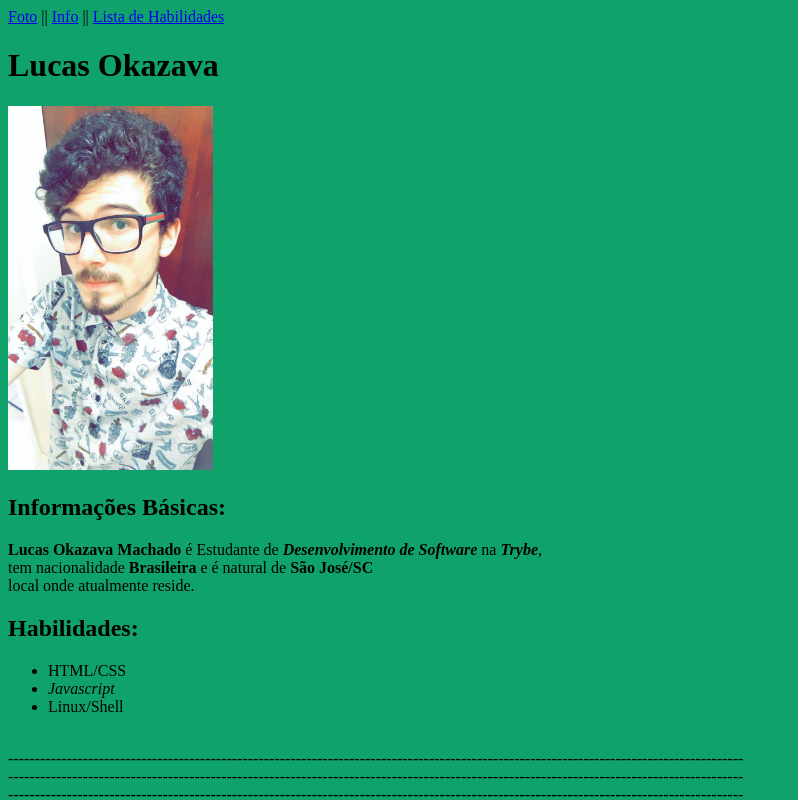
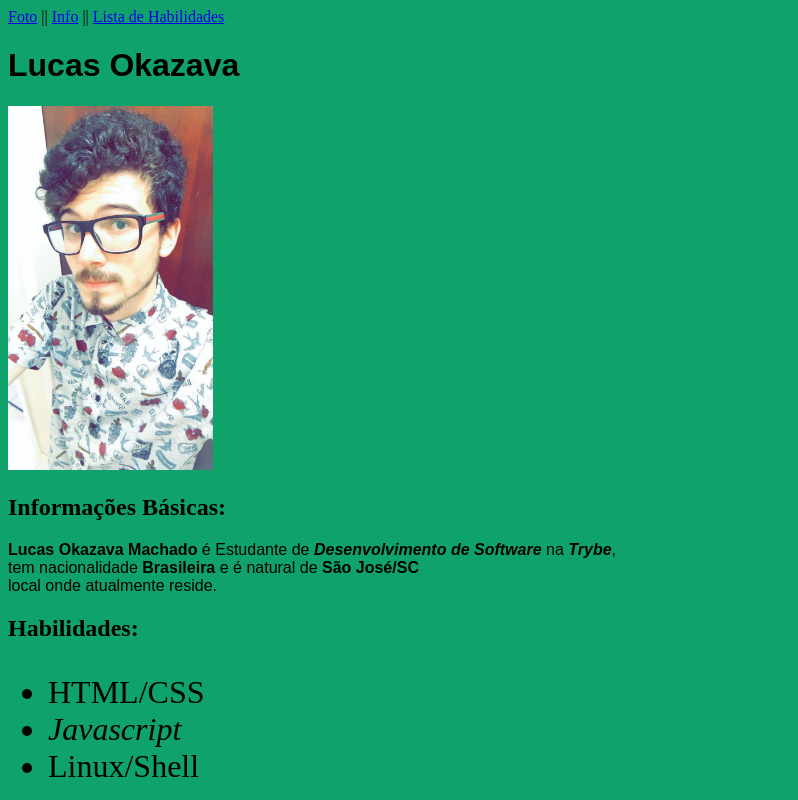
Before and after one commit to lucasokazava/Trybe-Course, a plain HTML site: page Portfólio-Web/index.html in a window 1280 px wide. Shown: the top 800 px of the page, without its empty margins (0-798 px from the left). Drawn offline with Linux system fonts and the light colour scheme.

Commit message:
css part1

```diff
--- a/Portfólio-Web/index.html
+++ b/Portfólio-Web/index.html
@@ -7,19 +7,28 @@
             body {
                 background-color: #0fa36b;
             }
+            .name {
+                font-family: sans-serif;
+            }
+            .description {
+                font-family: Arial;
+            }
+            .listskills {
+                font-size: 2em;
+            }
         </style>
     </head>
     <body>
         <a href="#photo">Foto</a> || <a href="#info">Info</a> || <a href="#skills">Lista de Habilidades</a>
-        <h1>Lucas Okazava</h1>
+        <h1 class="name">Lucas Okazava</h1>
         <img id="photo" src="images/lucasokazava.jpg" alt="Homem de óculos e camisa decorada." width="205">
         <h2 id="info">Informações Básicas:</h2>
-        <p><strong>Lucas Okazava Machado</strong> é Estudante de <em><strong>Desenvolvimento de Software</strong></em> na <strong><em>Trybe</strong></em>,<br>
+        <p class="description"><strong>Lucas Okazava Machado</strong> é Estudante de <em><strong>Desenvolvimento de Software</strong></em> na <strong><em>Trybe</strong></em>,<br>
             tem nacionalidade <strong>Brasileira</strong> e é natural de <strong>São José/SC</strong><br>
             local onde atualmente reside.<br>
         </p>
         <h2 id="skills">Habilidades:</h2>
-        <ul>
+        <ul class="listskills">
             <li>HTML/CSS</li>
             <li><em>Javascript</em></li>
             <li>Linux/Shell</li>
```
